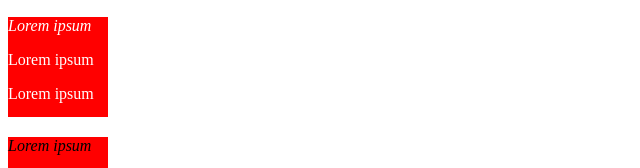
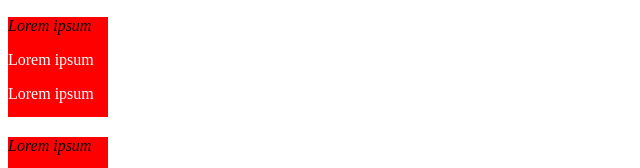
Before and after one commit to fetachino/css-selectors-cit-31200-assignment, a plain HTML site: page index.html in a window 1280 px wide. Shown: the part 331-499 px from the top of the page, 0-640 px from the left. Drawn offline with Linux system fonts and the light colour scheme.

Commit message:
styles.css

```diff
--- a/styles.css
+++ b/styles.css
@@ -23,8 +23,8 @@ div p:first-child {
     font-style: italic;
 }
 
-/* White text in second div */
-div:nth-of-type(2) p {
+/* White text in second div (except first paragraph) */
+div:nth-of-type(2) p:not(:first-child) {
     color: white;
 }
 
```
